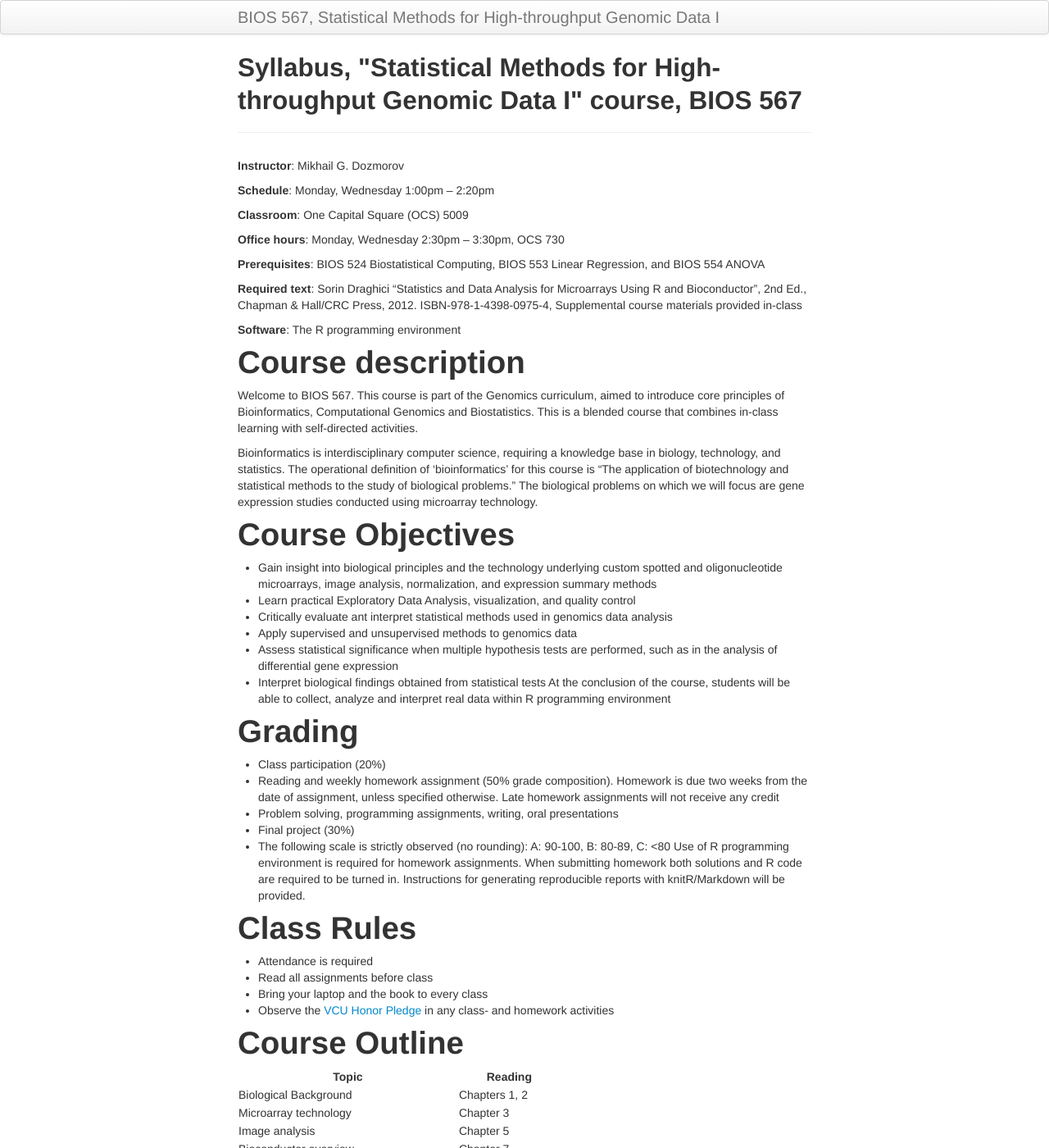
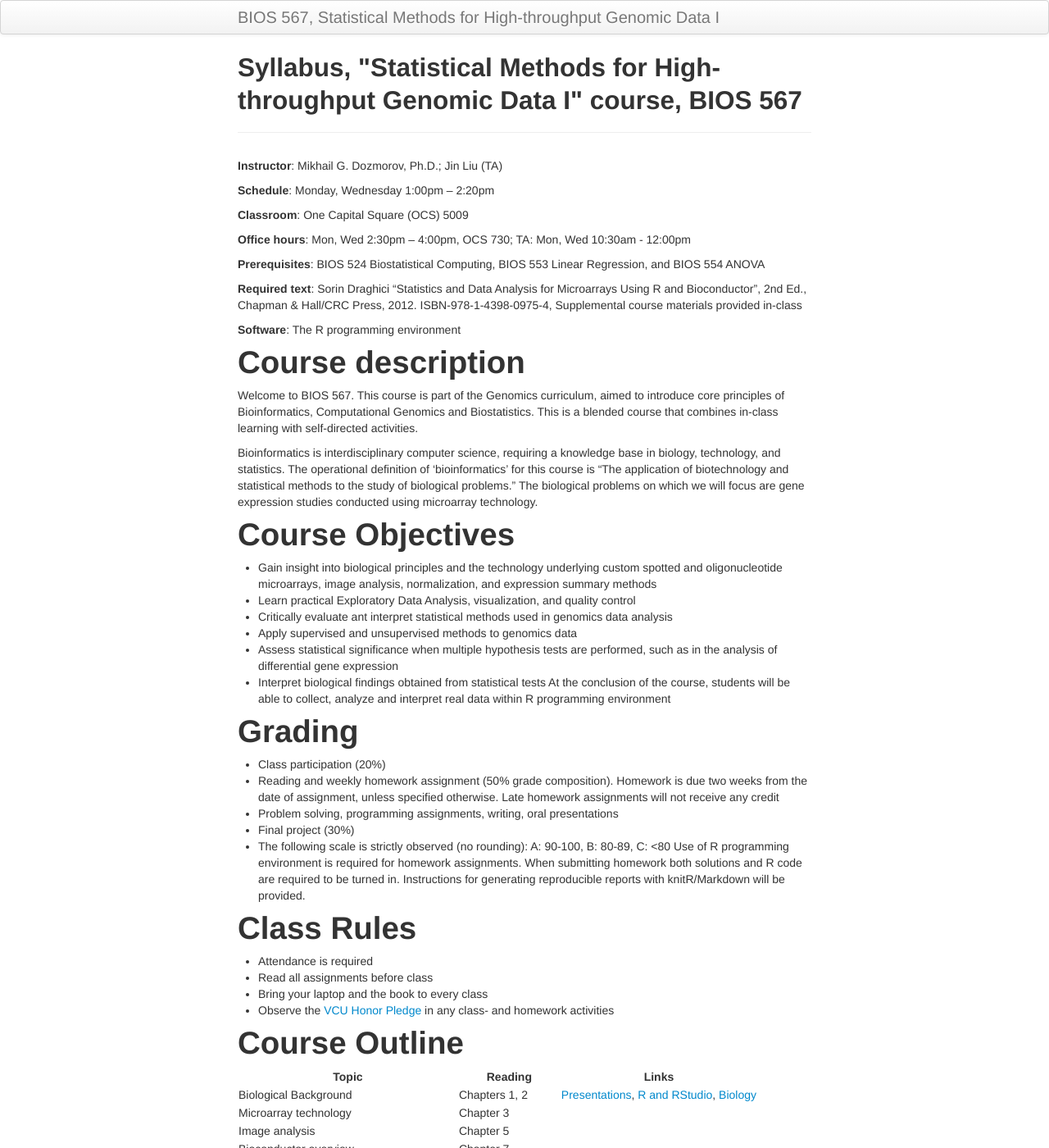
Before and after one commit to mdozmorov/BIOS567, a Jekyll site: the page built from pages/syllabus.md, in a window 1280 px wide and 1400 px high. Shown: the whole window at 82% size. Built offline with Jekyll 4.4.1, drawn with Linux system fonts in a browser that asks for light colours.

Commit message:
Add first topic links

```diff
--- a/pages/syllabus.md
+++ b/pages/syllabus.md
@@ -4,13 +4,13 @@ title: Syllabus, "Statistical Methods for High-throughput Genomic Data I" course
 description: Syllabus for the "Statistical Methods for High-throughput Genomic Data I" course BIOS 567
 ---
 
-**Instructor**: 	Mikhail G. Dozmorov
+**Instructor**: 	Mikhail G. Dozmorov, Ph.D.; Jin Liu (TA)
 
 **Schedule**: 		Monday, Wednesday 1:00pm – 2:20pm
 
 **Classroom**: 		One Capital Square (OCS) 5009
 
-**Office hours**: 	Monday, Wednesday 2:30pm – 3:30pm, OCS 730
+**Office hours**: 	Mon, Wed 2:30pm – 4:00pm, OCS 730; TA: Mon, Wed 10:30am - 12:00pm
 
 **Prerequisites**: BIOS 524 Biostatistical Computing, BIOS 553 Linear Regression, and BIOS 554 ANOVA
 
@@ -52,18 +52,18 @@ Use of R programming environment is required for homework assignments. When subm
 
 # Course Outline
 
-| Topic                                    | Reading             |
-|------------------------------------------|---------------------|
-| Biological Background                    | Chapters 1, 2       |
-| Microarray technology                    | Chapter 3           |
-| Image analysis                           | Chapter 5           |
-| Bioconductor overview                    | Chapter 7           |
-| Quality control                          | Chapter 17, 19      |
-| Normalization & Expression summarization | Chapter 20          |
-| Differential expression                  | Chapter 21          |
-| Multiple hypothesis testing              | Chapter 16          |
-| Unsupervised learning                    | Chapter 18          |
-| Gene Ontology                            | Chapters 22, 23, 24 |
-| Methylation Analysis                     | Selected readings   |
+| Topic                                    | Reading             | Links  |
+|------------------------------------------|---------------------|--------|
+| Biological Background                    | Chapters 1, 2       | [Presentations](00_presentations.html), [R and RStudio](01_R.html), [Biology](02_biology.html) |
+| Microarray technology                    | Chapter 3           |   |
+| Image analysis                           | Chapter 5           |   |
+| Bioconductor overview                    | Chapter 7           |   |
+| Quality control                          | Chapter 17, 19      |   |
+| Normalization & Expression summarization | Chapter 20          |   |
+| Differential expression                  | Chapter 21          |   |
+| Multiple hypothesis testing              | Chapter 16          |   |
+| Unsupervised learning                    | Chapter 18          |   |
+| Gene Ontology                            | Chapters 22, 23, 24 |   |
+| Methylation Analysis                     | Selected readings   |   |
 
 [University-wide policies](http://www.provost.vcu.edu/academic-affairs/operations/syllabus-statements/)
```
Also changed, not shown: pages/00_presentations.md (added, +16 -0 lines), pages/01_R.md (added, +21 -0 lines), pages/02_biology.md (added, +20 -0 lines).
